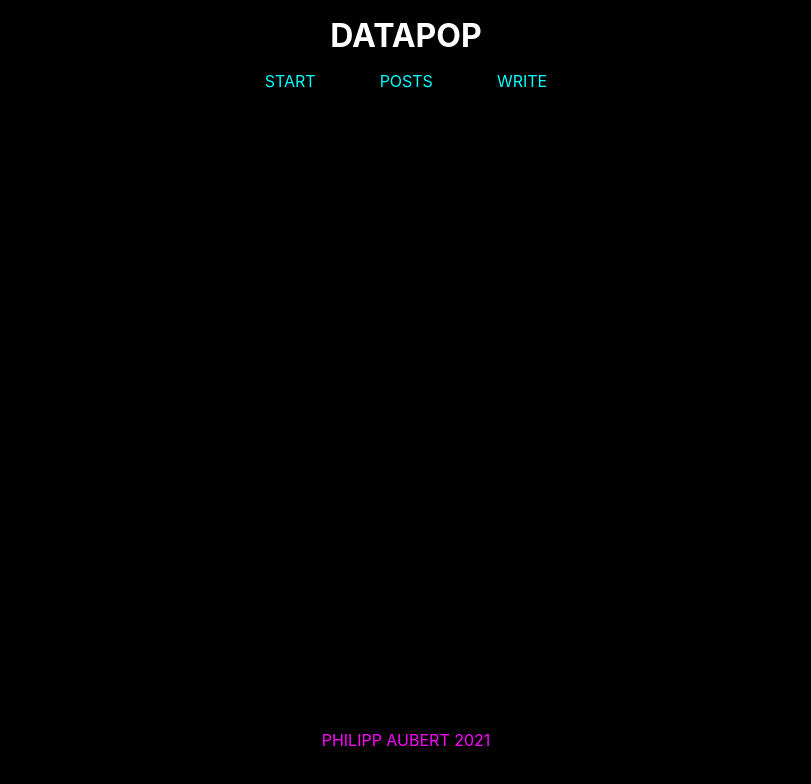
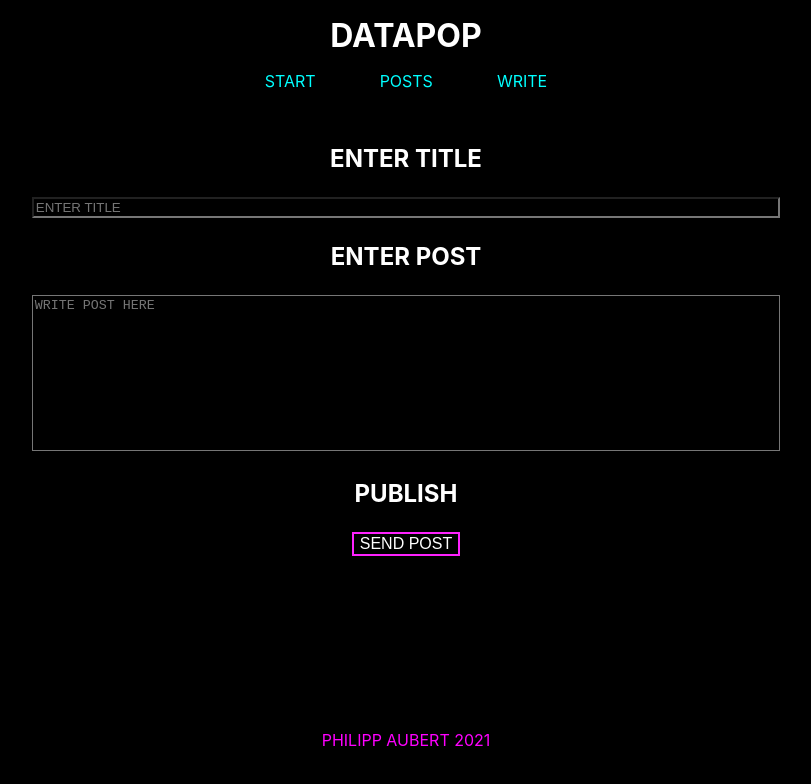
Before and after one commit to PhilippAubert/datapop, a React (Create React App) app: page /input in a window 1280 px wide. Shown: the top 784 px of the page, without its empty margins (234-1045 px from the left). Built offline with nearby package versions, Linux system fonts and the light colour scheme.

Commit message:
Change about.js to input.js, adjust navlinks etc. among other things

```diff
--- a/src/App.js
+++ b/src/App.js
@@ -1,7 +1,7 @@
 import React from "react";
 import { BrowserRouter as Router, Switch, Route } from "react-router-dom";
 import Header from "./Components/Header.js";
-import About from "./Components/About.js";
+import Input from "./Components/Input.js";
 import UserList from "./Components/UserList.js";
 import Home from "./Components/Home.js";
 import Footer from "./Components/Footer.js";
@@ -19,8 +19,8 @@ export default function App() {
           <Route path="/list">
             <UserList />
           </Route>
-          <Route path="/about">
-            <About />
+          <Route path="/input">
+            <Input />
           </Route>
         </Switch>
         <Footer />
--- a/src/Components/CSS/About.css
+++ b/src/Components/CSS/About.css
@@ -1,13 +1,16 @@
 .Main {
   grid-row: 2/3;
   grid-column: 2/3;
+  display: flex;
+  flex-direction: column;
+  align-items: center;
 }
 
 .About-List {
   color: white;
   display: flex;
   flex-direction: column;
-  align-items: center;
+  align-items: stretch;
 }
 
 .About-List__Headline {
@@ -22,7 +25,7 @@
 .Input-Form_Label {
   display: flex;
   justify-content: center;
-  margin: 1rem 0;
+  margin: 1.5rem 0;
 }
 
 .Input-Form_Input {
--- a/src/Components/Header.js
+++ b/src/Components/Header.js
@@ -18,7 +18,7 @@ export default function Header() {
           {" "}
           <p>POSTS</p>{" "}
         </NavLink>
-        <NavLink to="/about">
+        <NavLink to="/input">
           {" "}
           <p>WRITE</p>{" "}
         </NavLink>
--- a/src/Components/About.js
+++ b/src/Components/Input.js
@@ -1,6 +1,6 @@
 import React from "react";
 import "./CSS/About.css";
-export default function About() {
+export default function Input() {
   return (
     <div className="Main">
       <div className="About-List">
@@ -11,9 +11,8 @@ export default function About() {
           <input
             className="Input-Form_Input"
             type="text"
-            key="id"
-            id="text_id"
-            placeholder="enter title"
+            id="title"
+            placeholder="ENTER TITLE"
           />
           <label for="post">
             <h2 className="Input-Form_Label">ENTER POST</h2>
@@ -21,8 +20,8 @@ export default function About() {
           <textarea
             className="Input-Form_Textarea"
             type="text"
-            id="id"
-            placeholder="write post here"
+            id="text"
+            placeholder="WRITE POST HERE"
             cols="30"
             rows="10"
           />
```
